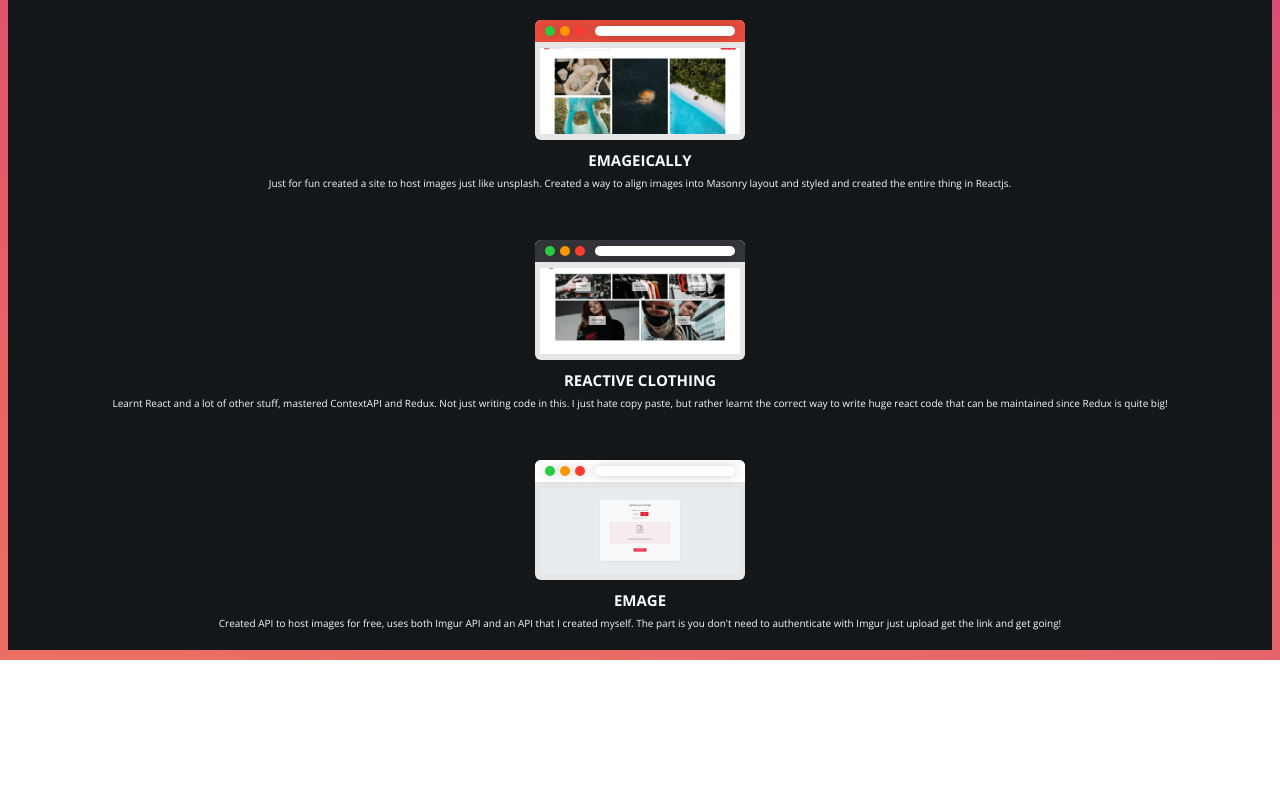
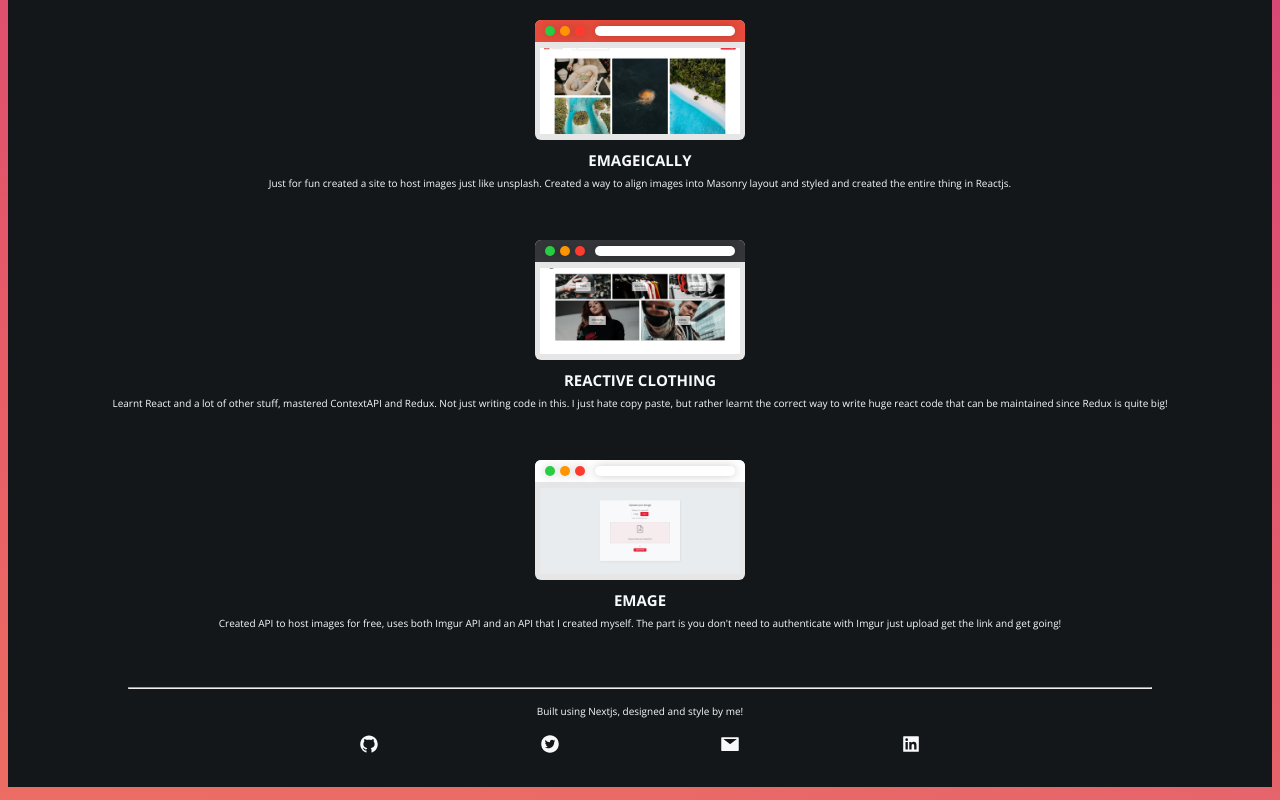
Before and after one commit to frostzt/frostzt, a Next.js app: page / in a window 1280 px wide. Shown: the part 1831-2631 px from the top of the page. Before the commit the page ends 2491 px from the top, so only its background shows below. Built offline with nearby package versions, Linux system fonts and the light colour scheme.

Commit message:
site ready for mobiles but missing things yet

```diff
--- /dev/null
+++ b/Components/Footer/Footer.module.scss
@@ -0,0 +1,38 @@
+.footer {
+  width: 100%;
+  height: 100%;
+  padding: 4rem 3rem 3rem 3rem;
+  transform: translateY(-0.5rem);
+  background-color: var(--background-color);
+
+  .hr {
+    width: 85%;
+    margin: 0 auto;
+    background-color: var(--primary-color);
+  }
+
+  .content {
+    display: flex;
+    align-items: center;
+    flex-direction: column;
+
+    .about {
+      margin-top: 1.5rem;
+    }
+
+    .links {
+      width: 60%;
+      display: flex;
+      margin-top: 1.6rem;
+      justify-content: space-around;
+
+      & > * {
+        cursor: pointer;
+      }
+
+      &_icon {
+        font-size: 2rem;
+      }
+    }
+  }
+}
--- /dev/null
+++ b/Components/Footer/Footer.tsx
@@ -0,0 +1,29 @@
+import styles from "./Footer.module.scss";
+import { AiFillGithub, AiFillTwitterCircle, AiFillMail, AiFillLinkedin } from "react-icons/ai";
+
+const Footer = () => {
+  return (
+    <footer className={styles.footer}>
+      <hr className={styles.hr} />
+      <div className={styles.content}>
+        <div className={styles.about}>Built using Nextjs, designed and style by me!</div>
+        <div className={styles.links}>
+          <figure>
+            <AiFillGithub className={styles.links_icon} />
+          </figure>
+          <figure>
+            <AiFillTwitterCircle className={styles.links_icon} />
+          </figure>
+          <figure>
+            <AiFillMail className={styles.links_icon} />
+          </figure>
+          <figure>
+            <AiFillLinkedin className={styles.links_icon} />
+          </figure>
+        </div>
+      </div>
+    </footer>
+  );
+};
+
+export default Footer;
--- a/package.json
+++ b/package.json
@@ -15,6 +15,7 @@
     "next": "11.0.1",
     "react": "17.0.2",
     "react-dom": "17.0.2",
+    "react-icons": "^4.2.0",
     "react-intersection-observer": "^8.32.0",
     "sass": "^1.35.2"
   },
--- a/pages/index.tsx
+++ b/pages/index.tsx
@@ -6,6 +6,7 @@ import Header from "../Components/Header/Header";
 import AboutMe from "../Components/AboutMe/AboutMe";
 import BlogSnip from "../Components/BlogStuff/BlogSnip/BlogSnip";
 import Projects from "../Components/Projects/Projects/Projects";
+import Footer from "../Components/Footer/Footer";
 
 export default function Home() {
   return (
@@ -19,6 +20,7 @@ export default function Home() {
       <AboutMe />
       <BlogSnip />
       <Projects />
+      <Footer />
     </div>
   );
 }
--- /dev/null
+++ b/pages/projects/althemic/index.tsx
@@ -0,0 +1,5 @@
+const Althemic = () => {
+  return <div></div>;
+};
+
+export default Althemic;
--- /dev/null
+++ b/pages/projects/emage/index.tsx
@@ -0,0 +1,5 @@
+const Emage = () => {
+  return <div></div>;
+};
+
+export default Emage;
--- /dev/null
+++ b/pages/projects/emageically/index.tsx
@@ -0,0 +1,5 @@
+const Emageically = () => {
+  return <div></div>;
+};
+
+export default Emageically;
--- /dev/null
+++ b/pages/projects/natours/index.tsx
@@ -0,0 +1,5 @@
+const Natours = () => {
+  return <div></div>;
+};
+
+export default Natours;
--- /dev/null
+++ b/pages/projects/reactive-clothing/index.tsx
@@ -0,0 +1,5 @@
+const ReactiveClothing = () => {
+  return <div></div>;
+};
+
+export default ReactiveClothing;
--- /dev/null
+++ b/pages/projects/trillo/index.tsx
@@ -0,0 +1,5 @@
+const Trillo = () => {
+  return <div></div>;
+};
+
+export default Trillo;
```
Also changed, not shown: 1 other file (tests, documents, lock files or other folders).
